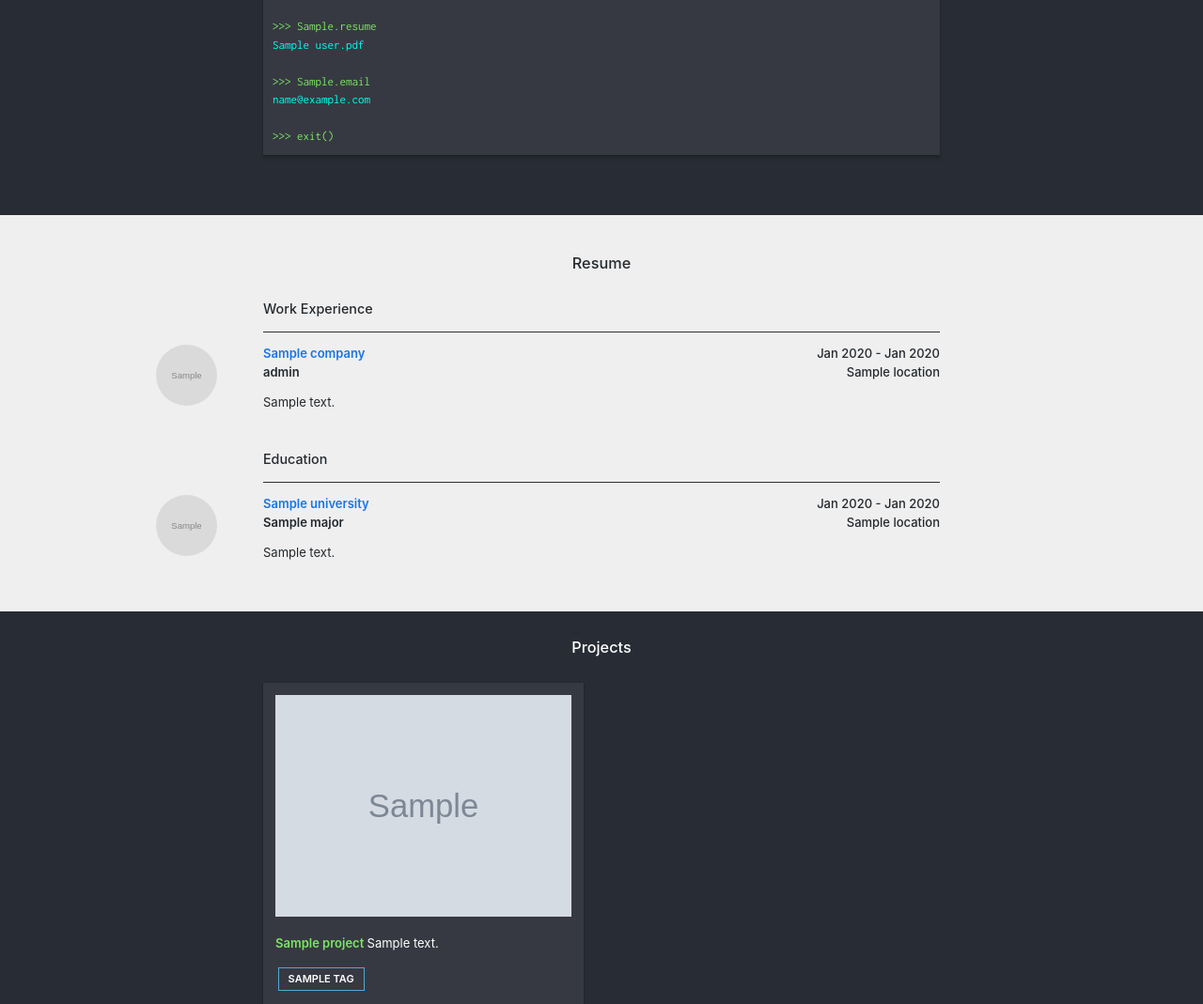
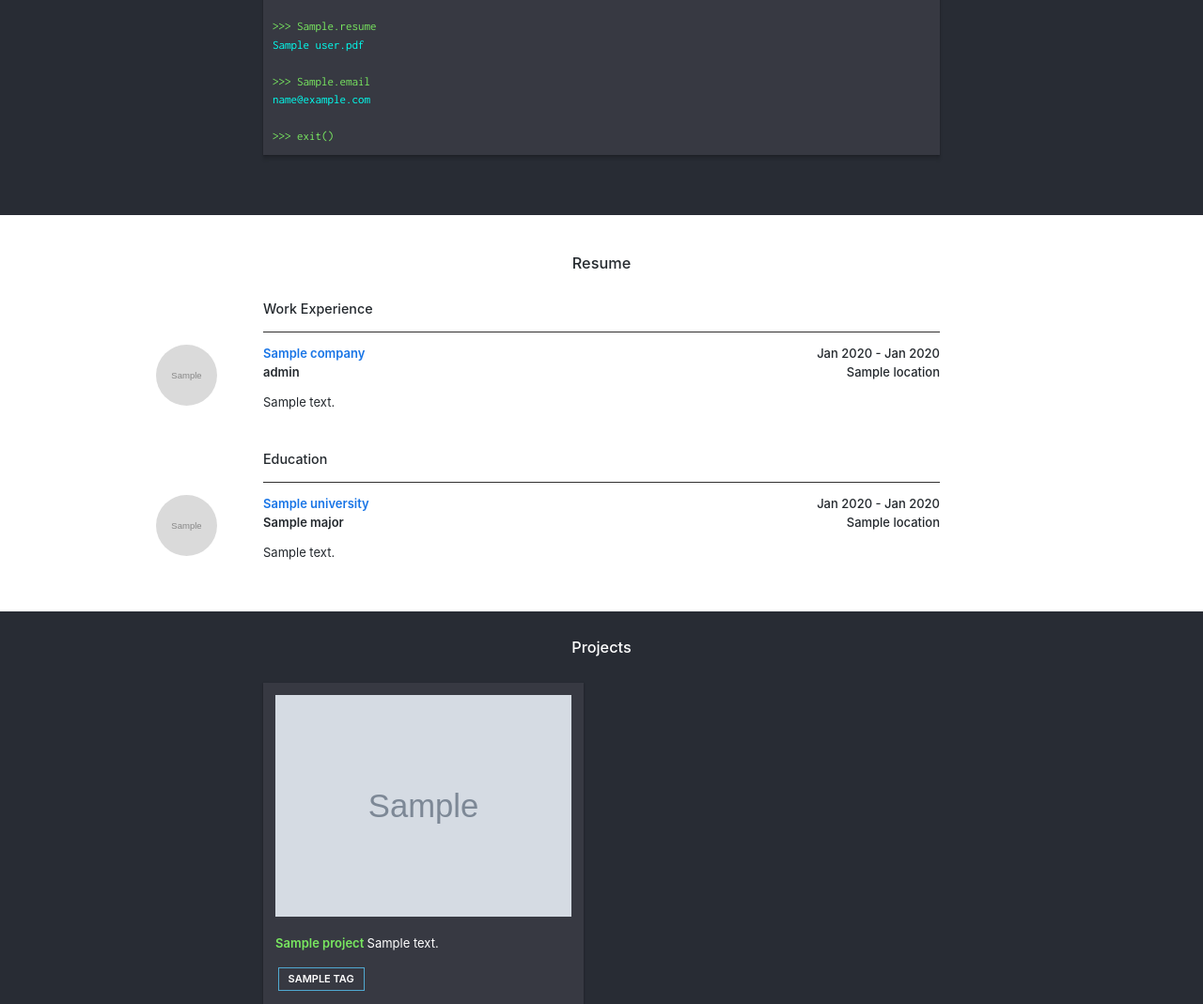
Before and after one commit to andreilozhkin/personal-portfolio, a Django app: template templates/main/index.html in a window 1280 px wide. Shown: the part 697-1766 px from the top of the page at 94% size. Run offline with Django 3.2, Linux system fonts and the light colour scheme; the template is opened without the code that fills it: most values are stand-ins (such as "Sample title", 1, 10 or a date in 2020).

Commit message:
Change background color of experience container

```diff
--- a/static/main/css/style.css
+++ b/static/main/css/style.css
@@ -284,7 +284,7 @@ a {
 }
 
 .resume-wrapper {
-  background-color: #efefef;
+  background-color: white;
 }
 
 .resume-container {
```
